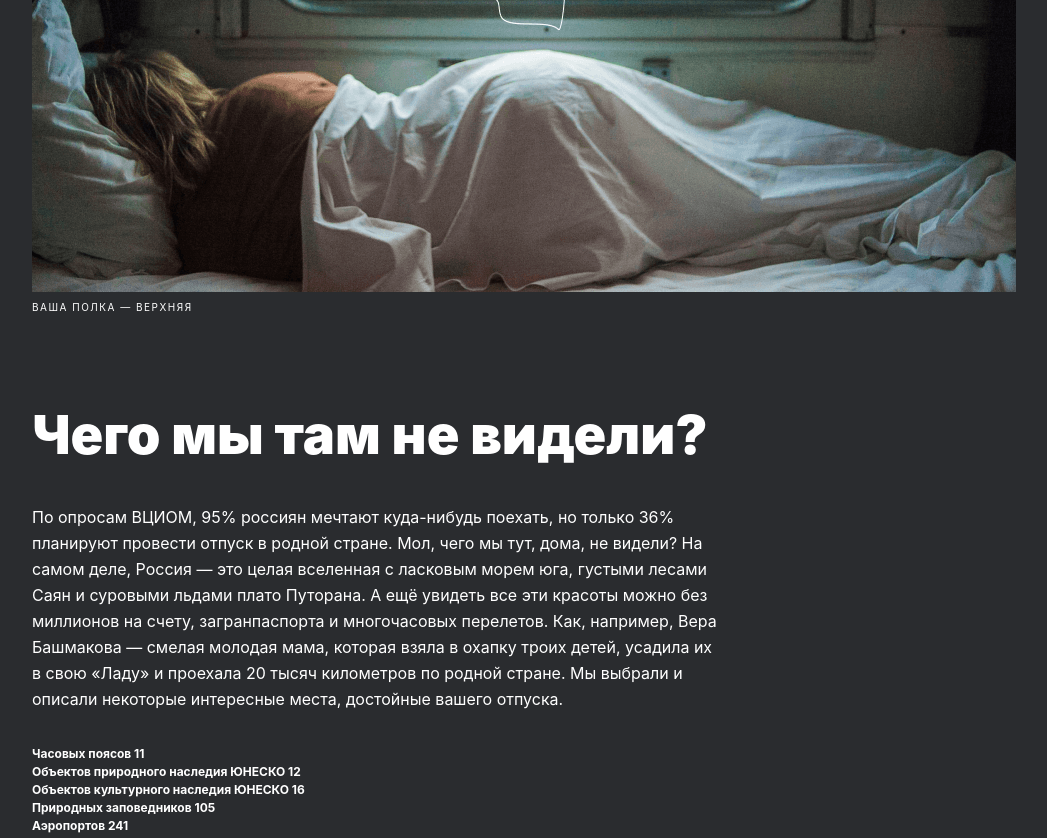
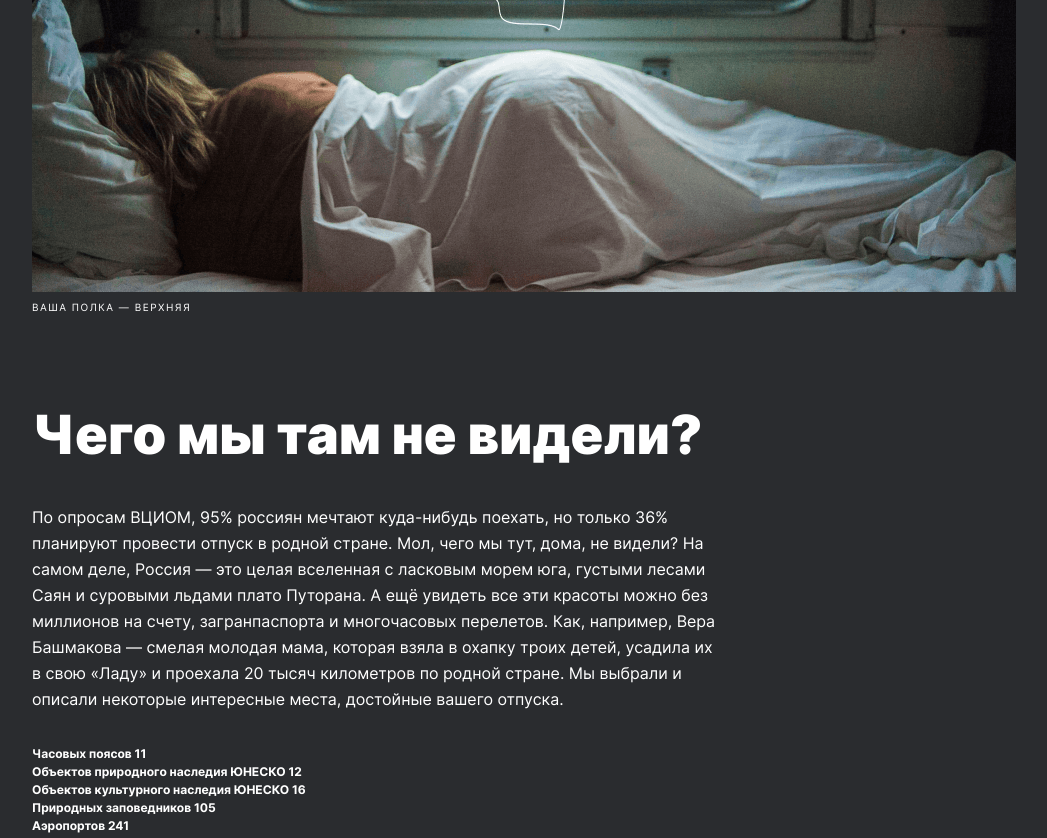
Before and after one commit to KonstantinUzkikh/russian-travel-bootcamp, a plain HTML site: page index.html in a window 1280 px wide. Shown: the part 799-1637 px from the top of the page, without its empty margins (116-1163 px from the left). Drawn offline with Linux system fonts and the light colour scheme; the site is published under a folder, as on GitHub Pages, so addresses that start at the root find nothing.

Commit message:
russian-travel-bootcamp (fonts)

```diff
--- a/fonts/fonts.css
+++ b/fonts/fonts.css
@@ -3,8 +3,8 @@
   font-style:  normal;
   font-weight: 400;
   font-display: swap;
-  src: url(/fonts/Inter-Regular.woff2) format("woff2"),
-       url(/fonts/Inter-Regular.woff) format("woff");
+  src: url(./Inter-Regular.woff2) format("woff2"),
+       url(./Inter-Regular.woff) format("woff");
 }
 
 @font-face {
@@ -12,8 +12,8 @@
   font-style:  normal;
   font-weight: 700;
   font-display: swap;
-  src: url(/fonts/Inter-Bold.woff2) format("woff2"),
-       url(/fonts/Inter-Bold.woff) format("woff");
+  src: url(./Inter-Bold.woff2) format("woff2"),
+       url(./Inter-Bold.woff) format("woff");
 }
 
 @font-face {
@@ -21,6 +21,6 @@
   font-style:  normal;
   font-weight: 900;
   font-display: swap;
-  src: url(/fonts/Inter-Black.woff2) format("woff2"),
-       url(/fonts/Inter-Black.woff) format("woff");
+  src: url(./Inter-Black.woff2) format("woff2"),
+       url(./Inter-Black.woff) format("woff");
 }
```
